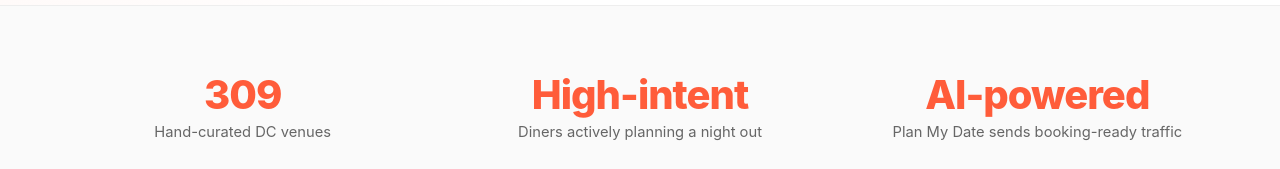
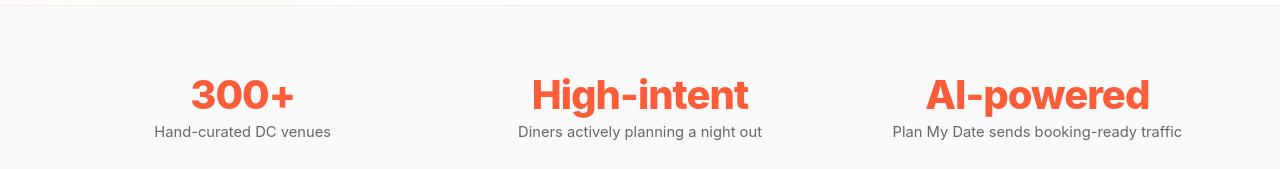
Before and after one commit to arternicholas-oss/datingdex-next, a Next.js app: page /for-restaurants in a window 1280 px wide. Shown: the part 585-754 px from the top of the page. Built offline with nearby package versions, Linux system fonts and the light colour scheme; no server answers.

Commit message:
fix: remove duplicate DatingDex from title, change 309 to 300+

```diff
--- a/app/for-restaurants/page.tsx
+++ b/app/for-restaurants/page.tsx
@@ -2,7 +2,7 @@ import type { Metadata } from 'next';
 import Link from 'next/link';
 
 export const metadata: Metadata = {
-  title: 'Restaurants — Reach Date-Night Diners | DatingDex',
+  title: 'Restaurants — Reach Date-Night Diners',
   description:
     'DatingDex is where DC goes to plan dates. Claim your listing free, get boosted in our Plan My Date AI results, and reach diners who are actively looking for the perfect spot.',
   alternates: { canonical: 'https://www.datingdex.com/for-restaurants' },
@@ -34,7 +34,7 @@ export default function ForRestaurantsLanding() {
       <section className="fr-stats">
         <div className="container">
           <div className="fr-stat">
-            <div className="fr-stat-num">309</div>
+            <div className="fr-stat-num">300+</div>
             <div className="fr-stat-label">Hand-curated DC venues</div>
           </div>
           <div className="fr-stat">
```
